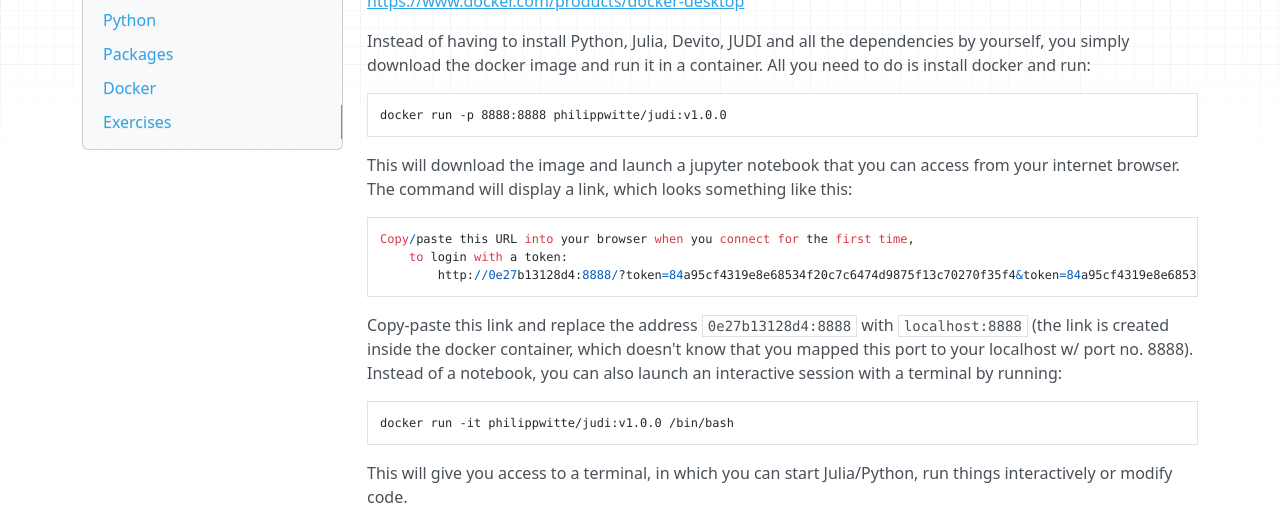
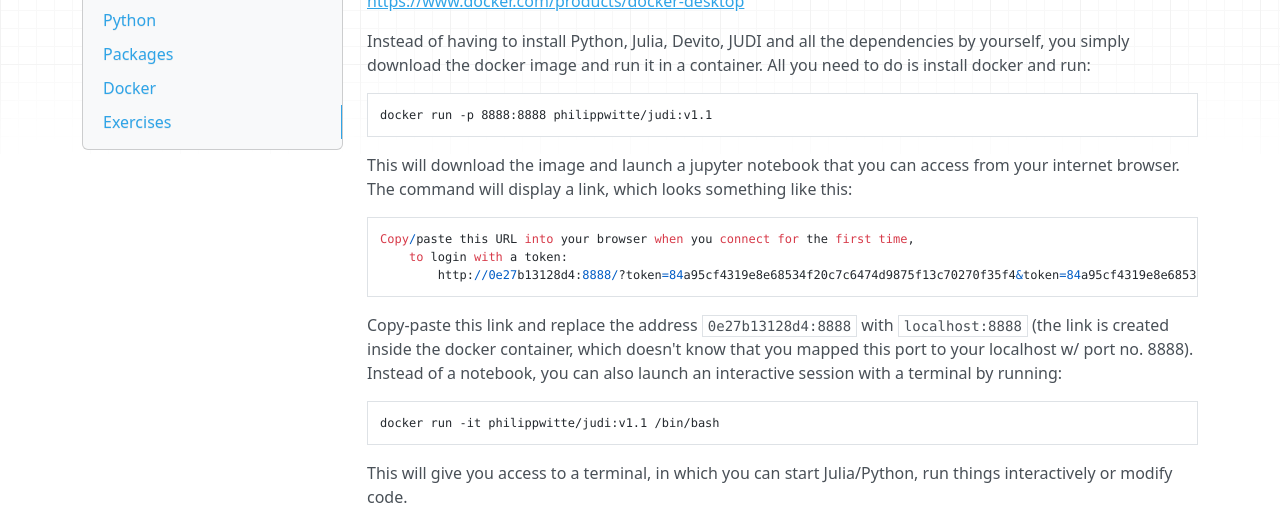
Before and after one commit to flexie/eas-4803-8803-ccs, an MkDocs documentation site: the page built from docs/homework.md, in a window 1280 px wide and 900 px high, scrolled down 1235 px. Shown: the part 152-670 px from the top of the window. Built offline with MkDocs 1.6.1, drawn with Linux system fonts in a browser that asks for light colours; nearby versions of some CDN libraries; old or Windows-style settings are respelled for this version of MkDocs.

Commit message:
docker image updated and new tag

````diff
--- a/docs/homework.md
+++ b/docs/homework.md
@@ -66,7 +66,7 @@ First install docker for your system
 Instead of having to install Python, Julia, Devito, JUDI and all the dependencies by yourself, you simply download the docker image and run it in a container. All you need to do is install docker and run:
 
 ```
-docker run -p 8888:8888 philippwitte/judi:v1.0.0
+docker run -p 8888:8888 philippwitte/judi:v1.1
 ```
 
 This will download the image and launch a jupyter notebook that you can access from your internet browser. The command will display a link, which looks something like this:
@@ -80,7 +80,7 @@ Copy/paste this URL into your browser when you connect for the first time,
 Copy-paste this link and replace the address `0e27b13128d4:8888` with `localhost:8888` (the link is created inside the docker container, which doesn't know that you mapped this port to your localhost w/ port no. 8888). Instead of a notebook, you can also launch an interactive session with a terminal by running:
 
 ```
-docker run -it philippwitte/judi:v1.0.0 /bin/bash
+docker run -it philippwitte/judi:v1.1 /bin/bash
 ```
 
 This will give you access to a terminal, in which you can start Julia/Python, run things interactively or modify code.
````
